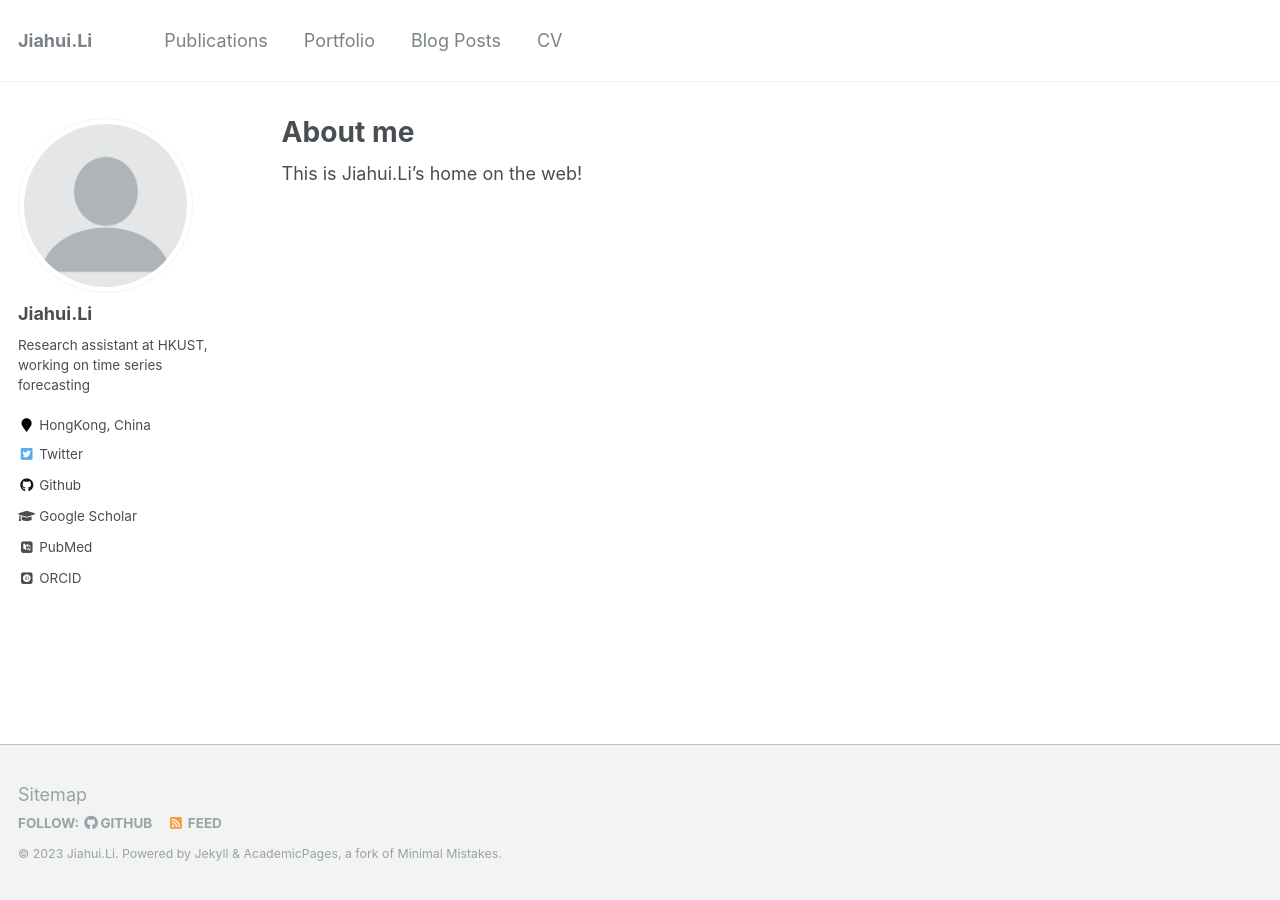
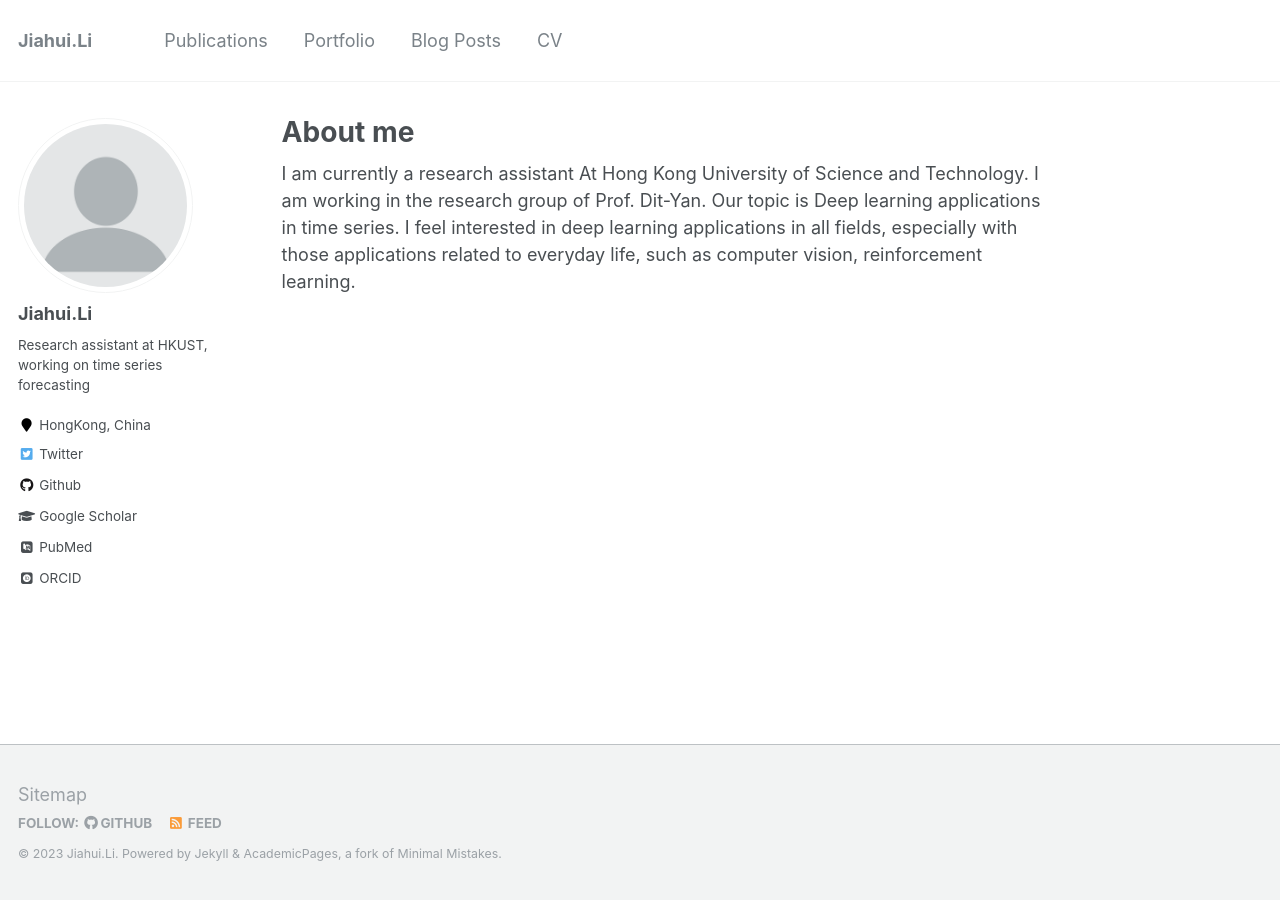
Before and after one commit to jimmylihui/jimmylihui.github.io, a Jekyll site: the page built from _pages/about.md, in a window 1280 px wide. Built offline with Jekyll 4.4.1, drawn with Linux system fonts in a browser that asks for light colours; some web fonts are replaced.

Commit message:
Update about.md

```diff
--- a/_pages/about.md
+++ b/_pages/about.md
@@ -8,4 +8,4 @@ redirect_from:
   - /about.html
 ---
 
-This is Jiahui.Li's home on the web!
+I am currently a research assistant At Hong Kong University of Science and Technology. I am working in the research group of Prof. Dit-Yan. Our topic is Deep learning applications in time series. I feel interested in deep learning applications in all fields, especially with those applications related to everyday life, such as computer vision, reinforcement learning.
```
